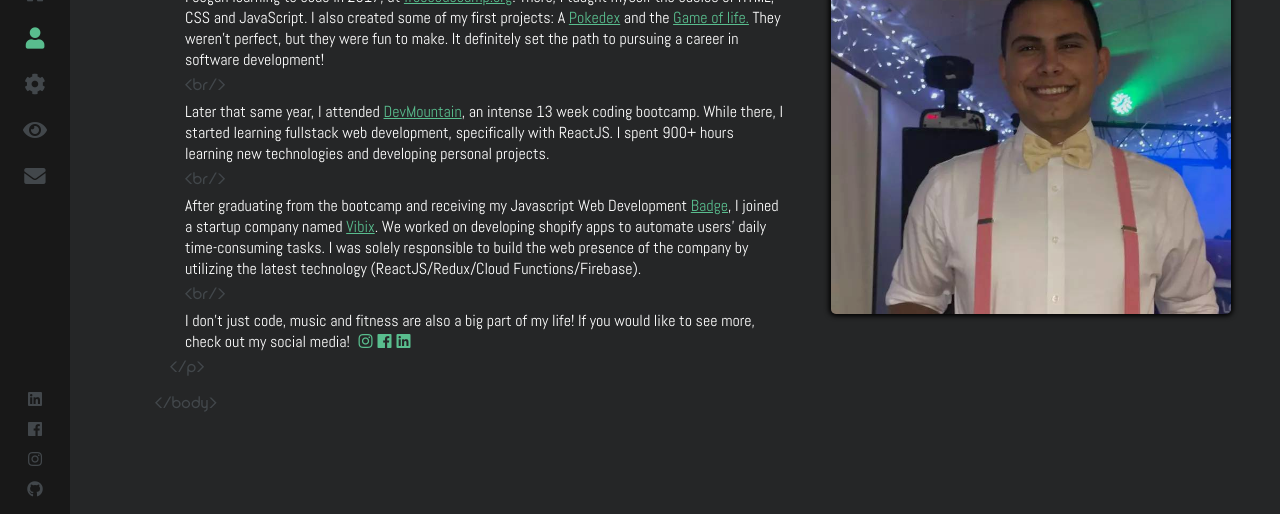
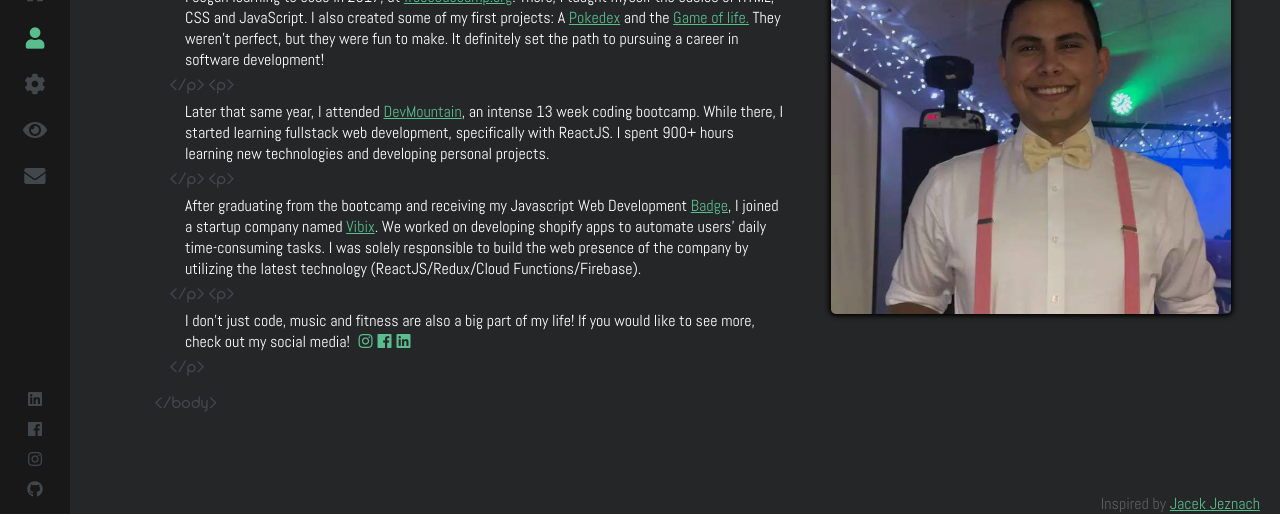
Before and after one commit to ClassyFD/portfolio-dlv, a React (Create React App) app: page /about in a window 1280 px wide. Shown: the part 286-800 px from the top of the page. Built offline with nearby package versions, Linux system fonts and the light colour scheme; no server answers.

Commit message:
changed br to p tags, moved some stuff around

```diff
--- a/src/App.js
+++ b/src/App.js
@@ -20,6 +20,7 @@ class App extends Component {
           <Route path="/projects" component={Projects}/>
           <Route path="/contact" component={Contact}/>
         </Switch>
+        <p className="app-inspired">Inspired by <a className="contact_link" href="https://jacekjeznach.com/" target="_blank" rel="noreferrer noopener">Jacek Jeznach</a></p>
       </main>
     );
   }
--- a/src/containers/About.js
+++ b/src/containers/About.js
@@ -197,11 +197,11 @@ class About extends Component {
             <span className="about_h1_span about_span">{"<h1/>"}</span>
             <span className="about_p_span about_span">{"<p>"}</span>
               <p className="about_p">I began learning to code in 2017, at <a onMouseEnter={()=>{this.enterLink('code')}} onMouseLeave={()=>{this.leaveLink('code')}} className="about_link about_link_code" href="https://freecodecamp.org" target="_blank" rel="noopener noreferrer">freecodecamp.org</a>. There, I taught myself the basics of HTML, CSS and JavaScript. I also created some of my first projects: A <a onMouseEnter={()=>{this.enterLink('poke')}} onMouseLeave={()=>{this.leaveLink('poke')}} className="about_link about_link_poke" href="https://pokedex-dlv.firebaseapp.com/" target="_blank" rel="noopener noreferrer">Pokedex</a> and the <a onMouseEnter={()=>{this.enterLink('gol')}} onMouseLeave={()=>{this.leaveLink('gol')}} className="about_link about_link_gol" href="https://game-of-life-dlv.firebaseapp.com/" target="_blank" rel="noopener noreferrer">Game of life.</a> They weren't perfect, but they were fun to make. It definitely set the path to pursuing a career in software development!</p>
-              <span className="about_br_span about_span">{"<br/>"}</span>
+              <span className="about_br_span about_span">{"</p> <p>"}</span>
               <p className="about_p">Later that same year, I attended <a onMouseEnter={()=>{this.enterLink('dev')}} onMouseLeave={()=>{this.leaveLink('dev')}} className="about_link about_link_dev" href="https://devmountain.com" target="_blank" rel="noopener noreferrer">DevMountain</a>, an intense 13 week coding bootcamp. While there, I started learning fullstack web development, specifically with ReactJS. I spent 900+ hours learning new technologies and developing personal projects.</p>
-              <span className="about_br_span about_span">{"<br/>"}</span>
+              <span className="about_br_span about_span">{"</p> <p>"}</span>
               <p className="about_p">After graduating from the bootcamp and receiving my Javascript Web Development <a onMouseEnter={()=>{this.enterLink('cert')}} onMouseLeave={()=>{this.leaveLink('cert')}} className="about_link about_link_cert" href="https://www.youracclaim.com/badges/a02aa461-981c-4ca2-a195-1df270e5716f" target="_blank" rel="noopener noreferrer">Badge</a>, I joined a startup company named <a onMouseEnter={()=>{this.enterLink('vibix')}} onMouseLeave={()=>{this.leaveLink('vibix')}} className="about_link about_link_vibix" href="https://vibix-web.firebaseapp.com/" target="_blank" rel="noopener noreferrer">Vibix</a>. We worked on developing shopify apps to automate users' daily time-consuming tasks. I was solely responsible to build the web presence of the company by utilizing the latest technology (ReactJS/Redux/Cloud Functions/Firebase).</p>
-              <span className="about_br_span about_span">{"<br/>"}</span>
+              <span className="about_br_span about_span">{"</p> <p>"}</span>
               <p className="about_p">I don't just code, music and fitness are also a big part of my life! If you would like to see more, check out my social media! {socialMedia}</p>
             <span className="about_p_span about_span">{"</p>"}</span>
           <span className="about_body_span about_span">{"</body>"}</span>
--- a/src/containers/Contact.js
+++ b/src/containers/Contact.js
@@ -216,7 +216,7 @@ class Contact extends Component {
             <span className="contact_h1_span contact_span">{"<h1/>"}</span>
             <span className="contact_p_span contact_span">{"<p>"}</span>
               <p className="contact_p">
-                If you have any questions, please email me at <a onMouseEnter={()=>{this.enterLink('email')}} onMouseLeave={()=>{this.leaveLink('email')}} className="contact_link contact_link_email" href="mailto:fernandodlv32@gmail.com">fernandodlv32@gmail.com</a>. You can also use the form below, and I'll get back to you ASAP!
+                Contact me by email at <a onMouseEnter={()=>{this.enterLink('email')}} onMouseLeave={()=>{this.leaveLink('email')}} className="contact_link contact_link_email" href="mailto:fernandodlv32@gmail.com">fernandodlv32@gmail.com</a>, or use the form below. I'll get back to you ASAP!
               </p>
             <span className="contact_p_span contact_span">{"</p>"}</span>
             <span className="contact_form_span contact_span">{"<form>"}</span>
--- a/src/containers/Home.js
+++ b/src/containers/Home.js
@@ -185,7 +185,7 @@ class Home extends Component {
           </p>
           <div>
             <span className="home_button_span">{"<button>"}</span>
-            <Link className="home_link" to="/contact"><button className="home_button" onMouseEnter={this.enterButton} onMouseLeave={this.leaveButton}>C O N T A C T  &nbsp;&nbsp; M E</button></Link>
+            <Link className="home_link" to="/projects"><button className="home_button" onMouseEnter={this.enterButton} onMouseLeave={this.leaveButton}>V I E W  &nbsp;&nbsp; P R O J E C T S</button></Link>
             <span className="home_button_span">{"</button>"}</span>
           </div>
         </section>
--- a/src/containers/Skills.js
+++ b/src/containers/Skills.js
@@ -231,11 +231,11 @@ class Skills extends Component {
             <span className="skills_h1_span skills_span">{"<h1/>"}</span>
             <span className="skills_p_span skills_span">{"<p>"}</span>
               <p className="skills_p">I mainly work with front end technology (HTML5, CSS3, ES5/ES6 JavaScript) to build scalable, responsive, single page web applications. I use ReactJS for most of my projects, and manage state with Redux.</p>
-              <span className="skills_br_span skills_span">{"<br/>"}</span>
+              <span className="skills_br_span skills_span">{"</p> <p>"}</span>
               <p className="skills_p">For the back end, I usually build Express apps with NodeJS. I handle database management with either MassiveJS or Firebase. I host all of my websites with Firebase as well.</p>
-              <span className="skills_br_span skills_span">{"<br/>"}</span>
+              <span className="skills_br_span skills_span">{"</p> <p>"}</span>
               <p className="skills_p">I have experience with Amazon Web Services and Google Cloud Platform. I've used many APIs and a variety of libraries in my apps. I also like to add animation to make the apps stand out a bit more!</p>
-              <span className="skills_br_span skills_span">{"<br/>"}</span>
+              <span className="skills_br_span skills_span">{"</p> <p>"}</span>
               <p className="skills_p">If you would like to know more, you can always <Link to='/contact' onMouseEnter={()=>{this.enterLink('contact')}} onMouseLeave={()=>{this.leaveLink('contact')}} className="skills_link skills_link_contact">contact me</Link>!</p>
             <span className="skills_p_span skills_span">{"</p>"}</span>
           <span className="skills_body_span skills_span">{"</body>"}</span>
--- a/src/styles/about.css
+++ b/src/styles/about.css
@@ -43,8 +43,8 @@
   cursor: default;
   user-select: none;
   position: relative;
-  left: 10px;
   padding: 5px;
+  padding-left: 0;
 }
 .about_p_span {
   color: #42474b;
--- a/src/styles/index.css
+++ b/src/styles/index.css
@@ -51,6 +51,14 @@ p {
   position: relative;
 }
 
+.app-inspired {
+  font-family: abel;
+  position: fixed;
+  bottom: 0;
+  right: 20px;
+  color: #5d5e5f;
+}
+
 @media (max-width: 1100px) {
   .About, .Skills, .Contact, .Home, .Projects {
     margin-left: 0px;
--- a/src/styles/skills.css
+++ b/src/styles/skills.css
@@ -43,8 +43,8 @@
   cursor: default;
   user-select: none;
   position: relative;
-  left: 10px;
   padding: 5px;
+  padding-left: 0;
 }
 .skills_p_span {
   color: #42474b;
```
